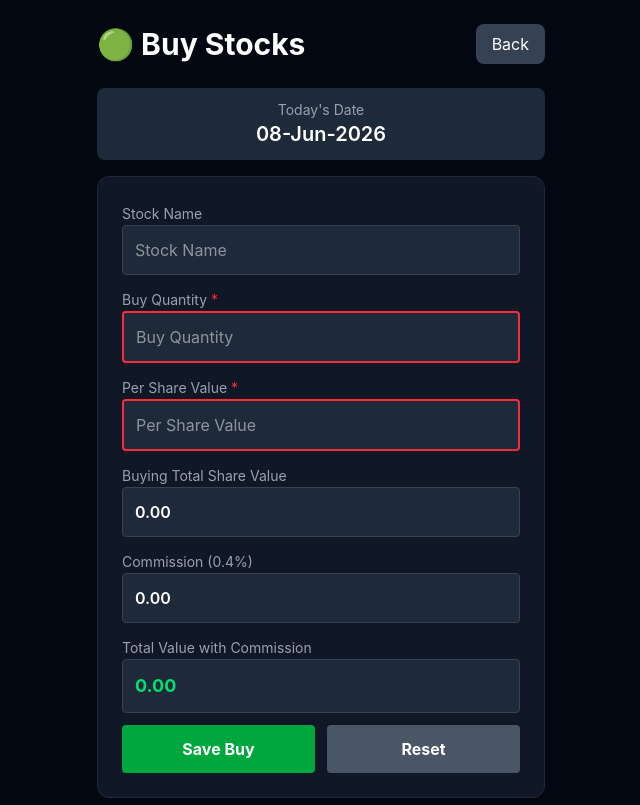
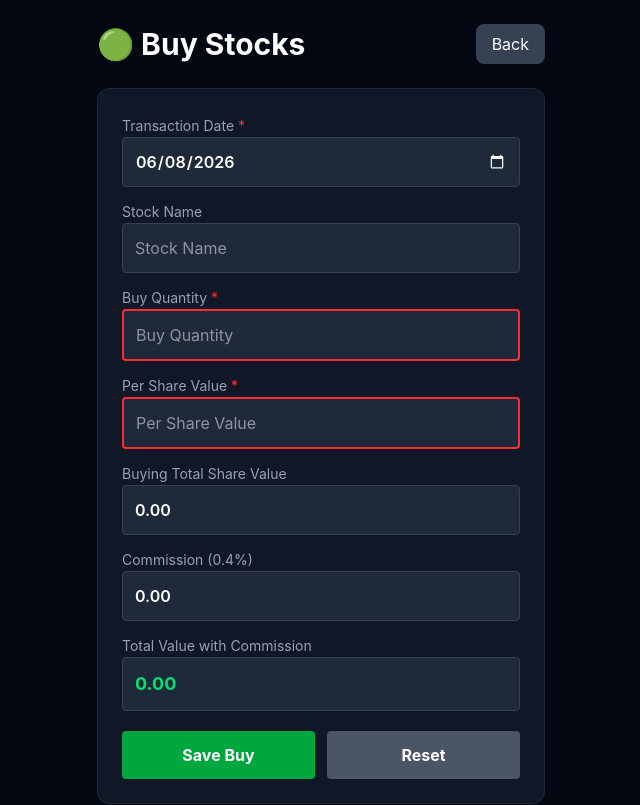
Before and after one commit to Mizan510/Stock-Market, a React app in the folder frontend/: page /buy in a window 1280 px wide. Shown: the top 805 px of the page, without its empty margins (319-959 px from the left). Built offline with nearby package versions, Linux system fonts and the light colour scheme; no server answers; sample sign-in values are in the browser's storage; the HTML template or start-up script is replaced by a standard one.

Commit message:
Something Updated

```diff
--- a/frontend/src/pages/Buy.jsx
+++ b/frontend/src/pages/Buy.jsx
@@ -14,24 +14,25 @@ const Buy = () => {
   const navigate = useNavigate();
   const confirm = useConfirm();
 
-  // ✅ Bangladesh Local Date (Safe & Clean)
-  const getBDDate = () => {
-    const options = {
-      timeZone: "Asia/Dhaka",
-      day: "2-digit",
-      month: "short",
-      year: "numeric",
-    };
+  // ✅ Get clean local Bangladesh Date formatted for native input element (YYYY-MM-DD)
+  const getInitialBDDate = () => {
+    const d = new Date();
+    // Offset correction to safely extract Asia/Dhaka string pieces
+    const localizedStr = d.toLocaleString("en-US", { timeZone: "Asia/Dhaka" });
+    const localizedDate = new Date(localizedStr);
 
-    return new Intl.DateTimeFormat("en-GB", options)
-      .format(new Date())
-      .replace(/ /g, "-");
+    const year = localizedDate.getFullYear();
+    const month = String(localizedDate.getMonth() + 1).padStart(2, "0");
+    const day = String(localizedDate.getDate()).padStart(2, "0");
+
+    return `${year}-${month}-${day}`;
   };
 
   const userId = getCurrentUserId();
   const [stockName, setStockName] = useState("");
   const [buyQuantity, setBuyQuantity] = useState("");
   const [perShareValue, setPerShareValue] = useState("");
+  const [buyDate, setBuyDate] = useState(getInitialBDDate()); // ✅ NEW: State for customizable entry date
   const [loading, setLoading] = useState(false);
 
   // Auto-calculated fields
@@ -82,8 +83,8 @@ const Buy = () => {
   }, [buyQuantity, perShareValue]);
 
   const handleSave = async () => {
-    if (!buyQuantity || !perShareValue) {
-      showAlert("Buy Quantity and Per Share Value are required");
+    if (!buyQuantity || !perShareValue || !buyDate) {
+      showAlert("Buy Quantity, Per Share Value, and Entry Date are required");
       return;
     }
 
@@ -100,6 +101,7 @@ const Buy = () => {
           quantity: parseFloat(buyQuantity),
           price: parseFloat(perShareValue),
           total: totalValueWithCommission,
+          date: buyDate, // ✅ Passes the edited date on update adjustments
         });
 
         const updated = res.data.data || res.data || {};
@@ -110,6 +112,7 @@ const Buy = () => {
         setStockName("");
         setBuyQuantity("");
         setPerShareValue("");
+        setBuyDate(getInitialBDDate());
         showSuccessAlert(res.data.message || "Buy updated successfully!");
       } else {
         const res = await api.post("/buy/add", {
@@ -120,7 +123,7 @@ const Buy = () => {
           buyingTotalShareValue,
           commission,
           totalValueWithCommission,
-          date: getBDDate(),
+          date: buyDate, // ✅ UPDATED: Dynamic state input string instead of static function execution
         });
 
         const saved = res.data?.buy || res.data?.data || res.data;
@@ -130,6 +133,7 @@ const Buy = () => {
         setStockName("");
         setBuyQuantity("");
         setPerShareValue("");
+        setBuyDate(getInitialBDDate());
       }
     } catch (err) {
       showErrorAlert(err.response?.data?.message || "Error saving buy");
@@ -143,6 +147,11 @@ const Buy = () => {
     setStockName(item.stockName || "");
     setBuyQuantity(item.buyQuantity ?? item.quantity ?? "");
     setPerShareValue(item.perShareValue ?? item.price ?? "");
+
+    // Format the incoming entry date cleanly to set the input value correctly
+    if (item.date) {
+      setBuyDate(formatDateString(item.date));
+    }
   };
 
   const handleDelete = async (item) => {
@@ -157,6 +166,7 @@ const Buy = () => {
         setStockName("");
         setBuyQuantity("");
         setPerShareValue("");
+        setBuyDate(getInitialBDDate());
       }
     } catch (err) {
       showErrorAlert(err.response?.data?.message || "Delete failed");
@@ -168,6 +178,7 @@ const Buy = () => {
     setStockName("");
     setBuyQuantity("");
     setPerShareValue("");
+    setBuyDate(getInitialBDDate()); // ✅ Resets to current date configuration cleanly
     setEditingId(null);
   };
 
@@ -179,27 +190,36 @@ const Buy = () => {
           <h1 className="text-3xl font-bold">🟢 Buy Stocks</h1>
 
           <button
-           onClick={() => navigate(-1)}
-            className="bg-gray-700 px-4 py-2 rounded-lg"
+            onClick={() => navigate(-1)}
+            className="bg-gray-700 px-4 py-2 rounded-lg cursor-pointer hover:bg-gray-600 transition-colors"
           >
             Back
           </button>
         </div>
 
-        {/* CURRENT DATE */}
-        <div className="bg-gray-800 p-3 rounded-lg mb-4 text-center">
-          <p className="text-gray-400 text-sm">Today's Date</p>
-          <p className="text-xl font-semibold text-white">{getBDDate()}</p>
-        </div>
-
         {/* FORM */}
         <div className="bg-gray-900 p-6 rounded-xl border border-gray-800 space-y-3">
+
+          {/* ✅ TRANSACTION ENTRY DATE - MOVED AND RENDERED AS EDITABLE INPUT */}
+          <div>
+            <label className="text-gray-400 text-sm">
+              Transaction Date <span className="text-red-500">*</span>
+            </label>
+            <input
+              type="date"
+              className="w-full p-3 bg-gray-800 rounded border border-gray-700 text-white font-semibold focus:outline-hidden focus:border-green-500 color-scheme-dark"
+              value={buyDate}
+              onChange={(e) => setBuyDate(e.target.value)}
+              style={{ colorScheme: "dark" }} // Forces modern dark theme for browser picker dropdowns
+            />
+          </div>
+
           {/* STOCK NAME */}
           <div>
             <label className="text-gray-400 text-sm">Stock Name</label>
             <input
               placeholder="Stock Name"
-              className="w-full p-3 bg-gray-800 rounded border border-gray-700"
+              className="w-full p-3 bg-gray-800 rounded border border-gray-700 focus:outline-hidden focus:border-gray-500"
               value={stockName}
               onChange={(e) => setStockName(e.target.value)}
             />
@@ -214,7 +234,7 @@ const Buy = () => {
               placeholder="Buy Quantity"
               type="number"
               step="0.01"
-              className={`w-full p-3 bg-gray-800 rounded border-2 ${
+              className={`w-full p-3 bg-gray-800 rounded border-2 focus:outline-hidden ${
                 !buyQuantity ? "border-red-500" : "border-gray-700"
               }`}
               value={buyQuantity}
@@ -231,7 +251,7 @@ const Buy = () => {
               placeholder="Per Share Value"
               type="number"
               step="0.01"
-              className={`w-full p-3 bg-gray-800 rounded border-2 ${
+              className={`w-full p-3 bg-gray-800 rounded border-2 focus:outline-hidden ${
                 !perShareValue ? "border-red-500" : "border-gray-700"
               }`}
               value={perShareValue}
@@ -268,11 +288,11 @@ const Buy = () => {
           </div>
 
           {/* BUTTONS */}
-          <div className="flex gap-3">
+          <div className="flex gap-3 pt-2">
             <button
               onClick={handleSave}
               disabled={loading}
-              className="flex-1 bg-green-600 hover:bg-green-700 disabled:opacity-60 p-3 rounded font-bold"
+              className="flex-1 bg-green-600 hover:bg-green-700 disabled:opacity-60 p-3 rounded font-bold cursor-pointer transition-colors text-white"
             >
               {loading
                 ? editingId
@@ -285,7 +305,7 @@ const Buy = () => {
             <button
               onClick={handleReset}
               disabled={loading}
-              className="flex-1 bg-gray-600 hover:bg-gray-700 disabled:opacity-60 p-3 rounded font-bold"
+              className="flex-1 bg-gray-600 hover:bg-gray-700 disabled:opacity-60 p-3 rounded font-bold cursor-pointer transition-colors text-white"
             >
               Reset
             </button>
--- a/frontend/src/pages/Sale.jsx
+++ b/frontend/src/pages/Sale.jsx
@@ -15,23 +15,23 @@ const Sale = () => {
   const confirm = useConfirm();
   const userId = getCurrentUserId();
 
-  // ✅ Bangladesh Local Date (Safe & Clean)
-  const getBDDate = () => {
-    const options = {
-      timeZone: "Asia/Dhaka",
-      day: "2-digit",
-      month: "short",
-      year: "numeric",
-    };
+  // ✅ Get local Bangladesh Date formatted for native input element (YYYY-MM-DD)
+  const getInitialBDDate = () => {
+    const d = new Date();
+    const localizedStr = d.toLocaleString("en-US", { timeZone: "Asia/Dhaka" });
+    const localizedDate = new Date(localizedStr);
 
-    return new Intl.DateTimeFormat("en-GB", options)
-      .format(new Date())
-      .replace(/ /g, "-");
+    const year = localizedDate.getFullYear();
+    const month = String(localizedDate.getMonth() + 1).padStart(2, "0");
+    const day = String(localizedDate.getDate()).padStart(2, "0");
+
+    return `${year}-${month}-${day}`;
   };
 
   const [stockName, setStockName] = useState("");
   const [saleQuantity, setSaleQuantity] = useState("");
   const [perShareValue, setPerShareValue] = useState("");
+  const [saleDate, setSaleDate] = useState(getInitialBDDate()); // ✅ NEW: State for customizable sale entry date
   const [loading, setLoading] = useState(false);
 
   // Auto-calculated fields
@@ -121,14 +121,12 @@ const Sale = () => {
 
   // SAVE SALE
   const handleSave = async () => {
-    if (!saleQuantity || !perShareValue) {
-      return showAlert("Sale Quantity and Per Share Value are required");
+    if (!saleQuantity || !perShareValue || !saleDate) {
+      return showAlert("Sale Quantity, Per Share Value, and Entry Date are required");
     }
 
     try {
       setLoading(true);
-
-      // use outer-scope userId
 
       if (editingId) {
         const res = await api.put(`/sale/update/${editingId}`, {
@@ -138,6 +136,7 @@ const Sale = () => {
           sallingTotalShareValue,
           commission,
           totalValueWithCommission,
+          date: saleDate, // ✅ Passes the edited date on updates
         });
 
         const updated = res.data.data || res.data || {};
@@ -145,6 +144,7 @@ const Sale = () => {
           prev.map((item) => (item._id === editingId ? updated : item)),
         );
         setEditingId(null);
+        setSaleDate(getInitialBDDate());
         showSuccessAlert(res.data.message || "Sale updated successfully!");
       } else {
         const res = await api.post("/sale/add", {
@@ -155,7 +155,7 @@ const Sale = () => {
           sallingTotalShareValue,
           commission,
           totalValueWithCommission,
-          date: getBDDate(),
+          date: saleDate, // ✅ UPDATED: Dynamic state input string instead of static function execution
         });
 
         const saved = res.data?.data || res.data;
@@ -163,6 +163,7 @@ const Sale = () => {
           setSaleList((prev) => [saved, ...prev]);
         }
         showSuccessAlert(res.data.message);
+        setSaleDate(getInitialBDDate());
       }
 
       setStockName("");
@@ -180,6 +181,11 @@ const Sale = () => {
     setStockName(item.stockName || "");
     setSaleQuantity(item.saleQuantity ?? "");
     setPerShareValue(item.perShareValue ?? "");
+
+    // Format incoming database date string properly to initialize field layout view
+    if (item.date) {
+      setSaleDate(formatDateString(item.date));
+    }
   };
 
   const handleDelete = async (item) => {
@@ -194,6 +200,7 @@ const Sale = () => {
         setStockName("");
         setSaleQuantity("");
         setPerShareValue("");
+        setSaleDate(getInitialBDDate());
       }
     } catch (err) {
       showErrorAlert(err.response?.data?.message || "Delete failed");
@@ -205,6 +212,7 @@ const Sale = () => {
     setStockName("");
     setSaleQuantity("");
     setPerShareValue("");
+    setSaleDate(getInitialBDDate()); // ✅ Safely returns calendar state back to today's date context
     setEditingId(null);
   };
 
@@ -217,25 +225,35 @@ const Sale = () => {
 
           <button
             onClick={() => navigate(-1)}
-            className="bg-gray-700 px-4 py-2 rounded-lg"
+            className="bg-gray-700 px-4 py-2 rounded-lg cursor-pointer hover:bg-gray-600 transition-colors"
           >
             Back
           </button>
         </div>
 
-        {/* CURRENT DATE */}
-        <div className="bg-gray-800 p-3 rounded-lg mb-4 text-center">
-          <p className="text-gray-400 text-sm">Today's Date</p>
-          <p className="text-xl font-semibold text-white">{getBDDate()}</p>
-        </div>
-
         {/* FORM */}
         <div className="bg-gray-900 p-6 rounded-xl border border-gray-800 space-y-3">
+
+          {/* ✅ TRANSACTION ENTRY DATE - MOVED AND RENDERED AS EDITABLE INPUT */}
+          <div>
+            <label className="text-gray-400 text-sm">
+              Transaction Date <span className="text-red-500">*</span>
+            </label>
+            <input
+              type="date"
+              className="w-full p-3 bg-gray-800 rounded border border-gray-700 text-white font-semibold focus:outline-hidden focus:border-red-500 color-scheme-dark"
+              value={saleDate}
+              onChange={(e) => setSaleDate(e.target.value)}
+              style={{ colorScheme: "dark" }} // Enforces clean native browser styling over custom dark layout templates
+            />
+          </div>
+
           {/* STOCK DROPDOWN */}
           <div className="relative">
+            <label className="text-gray-400 text-sm">Stock Name</label>
             <input
               placeholder="Stock Name"
-              className="w-full p-3 bg-gray-800 rounded"
+              className="w-full p-3 bg-gray-800 rounded border border-gray-700 focus:outline-hidden focus:border-gray-500"
               value={stockName}
               onChange={(e) => {
                 setStockName(e.target.value);
@@ -275,7 +293,7 @@ const Sale = () => {
               placeholder="Sale Quantity"
               type="number"
               step="0.01"
-              className={`w-full p-3 bg-gray-800 rounded border-2 ${
+              className={`w-full p-3 bg-gray-800 rounded border-2 focus:outline-hidden ${
                 !saleQuantity ? "border-red-500" : "border-gray-700"
               }`}
               value={saleQuantity}
@@ -292,7 +310,7 @@ const Sale = () => {
               placeholder="Per Share Value"
               type="number"
               step="0.01"
-              className={`w-full p-3 bg-gray-800 rounded border-2 ${
+              className={`w-full p-3 bg-gray-800 rounded border-2 focus:outline-hidden ${
                 !perShareValue ? "border-red-500" : "border-gray-700"
               }`}
               value={perShareValue}
@@ -329,11 +347,11 @@ const Sale = () => {
           </div>
 
           {/* BUTTONS */}
-          <div className="flex gap-3">
+          <div className="flex gap-3 pt-2">
             <button
               onClick={handleSave}
               disabled={loading}
-              className="flex-1 bg-red-600 hover:bg-red-700 disabled:opacity-60 p-3 rounded font-bold"
+              className="flex-1 bg-red-600 hover:bg-red-700 disabled:opacity-60 p-3 rounded font-bold cursor-pointer transition-colors text-white"
             >
               {loading
                 ? editingId
@@ -346,7 +364,7 @@ const Sale = () => {
             <button
               onClick={handleReset}
               disabled={loading}
-              className="flex-1 bg-gray-600 hover:bg-gray-700 disabled:opacity-60 p-3 rounded font-bold"
+              className="flex-1 bg-gray-600 hover:bg-gray-700 disabled:opacity-60 p-3 rounded font-bold cursor-pointer transition-colors text-white"
             >
               Reset
             </button>
```
